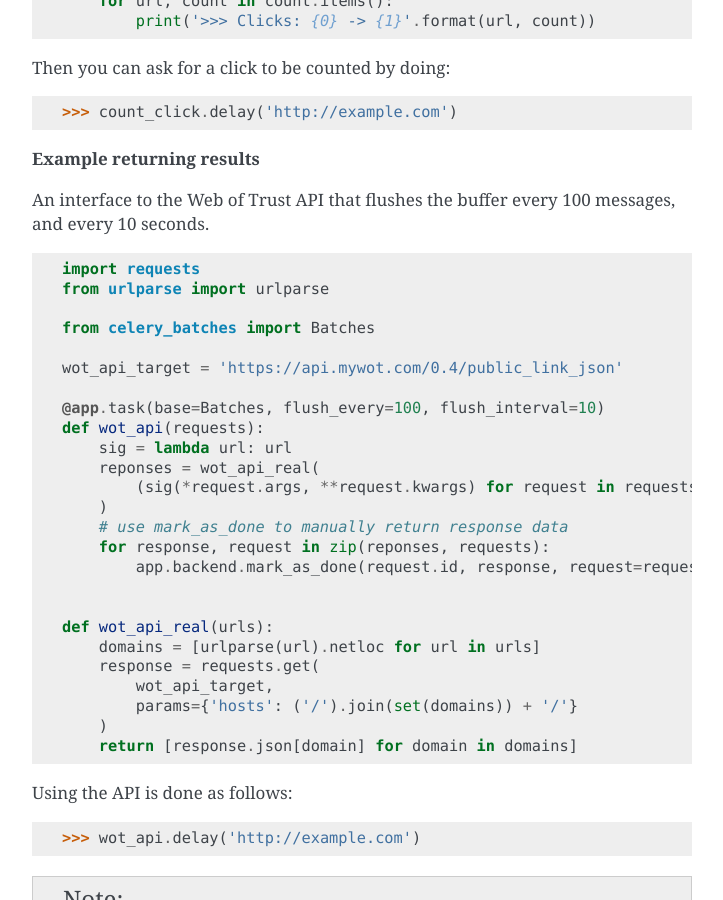
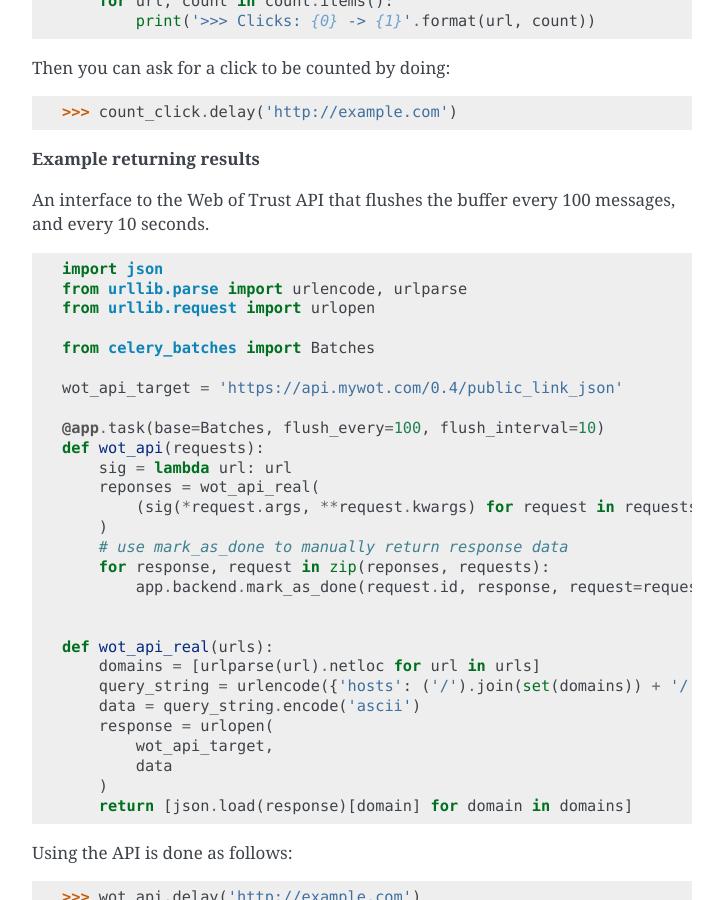
Before and after one commit to clokep/celery-batches, a Sphinx documentation site: the page built from docs/index.rst, in a window 1280 px wide and 900 px high, scrolled down 827 px. Shown: the whole window, without its empty margins (388-1111 px from the left). Built offline with Sphinx 7.4.7, drawn with Linux system fonts in a browser that asks for light colours; cross-references to code outside the pages are shown as plain code.

Commit message:
Use `urllib` to avoid ambiguity with `requests` library. (#49)
As the previous version of the example shadowed the imported
`requests` package with a function parameter.

```diff
--- a/docs/index.rst
+++ b/docs/index.rst
@@ -52,8 +52,9 @@ messages, and every 10 seconds.
 
 .. code-block:: python
 
-    import requests
-    from urlparse import urlparse
+    import json
+    from urllib.parse import urlencode, urlparse
+    from urllib.request import urlopen
 
     from celery_batches import Batches
 
@@ -72,11 +73,13 @@ messages, and every 10 seconds.
 
     def wot_api_real(urls):
         domains = [urlparse(url).netloc for url in urls]
-        response = requests.get(
+        query_string = urlencode({'hosts': ('/').join(set(domains)) + '/'})
+        data = query_string.encode('ascii')
+        response = urlopen(
             wot_api_target,
-            params={'hosts': ('/').join(set(domains)) + '/'}
+            data
         )
-        return [response.json[domain] for domain in domains]
+        return [json.load(response)[domain] for domain in domains]
 
 Using the API is done as follows::
 
```
